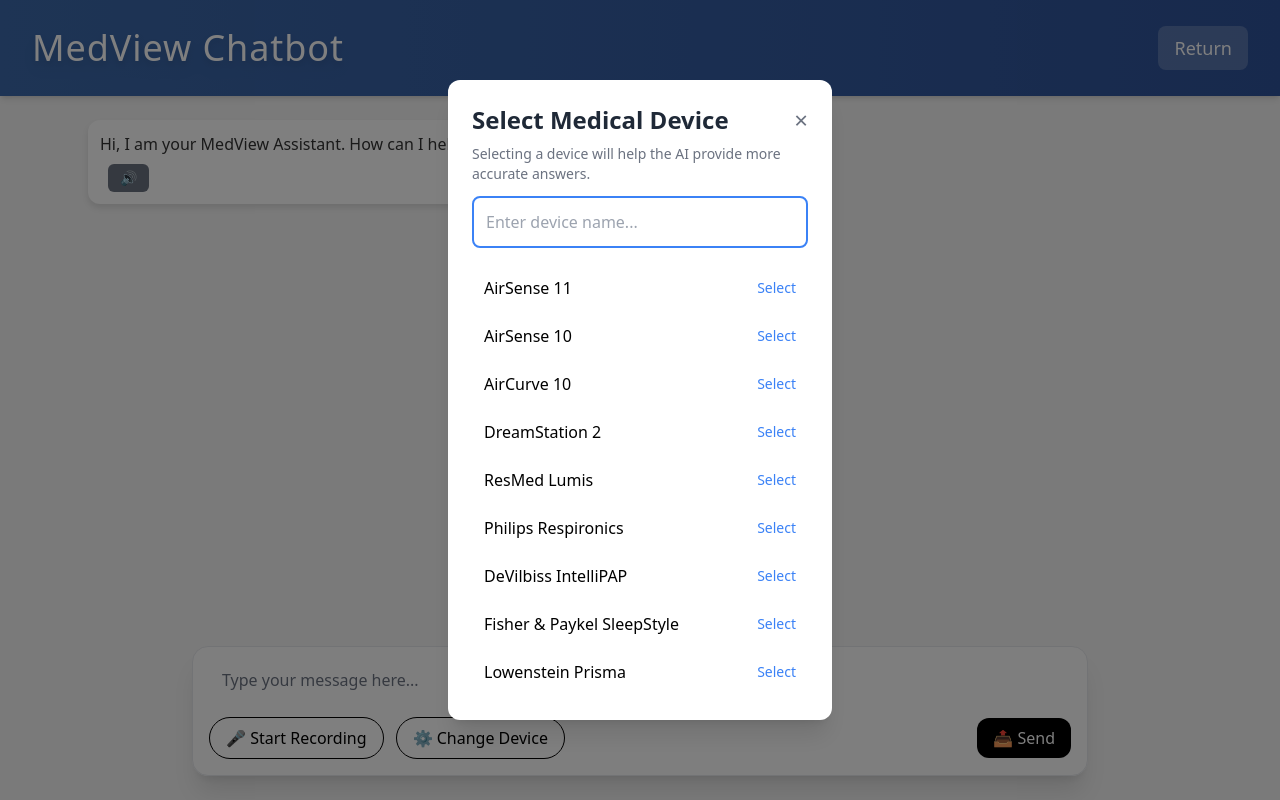
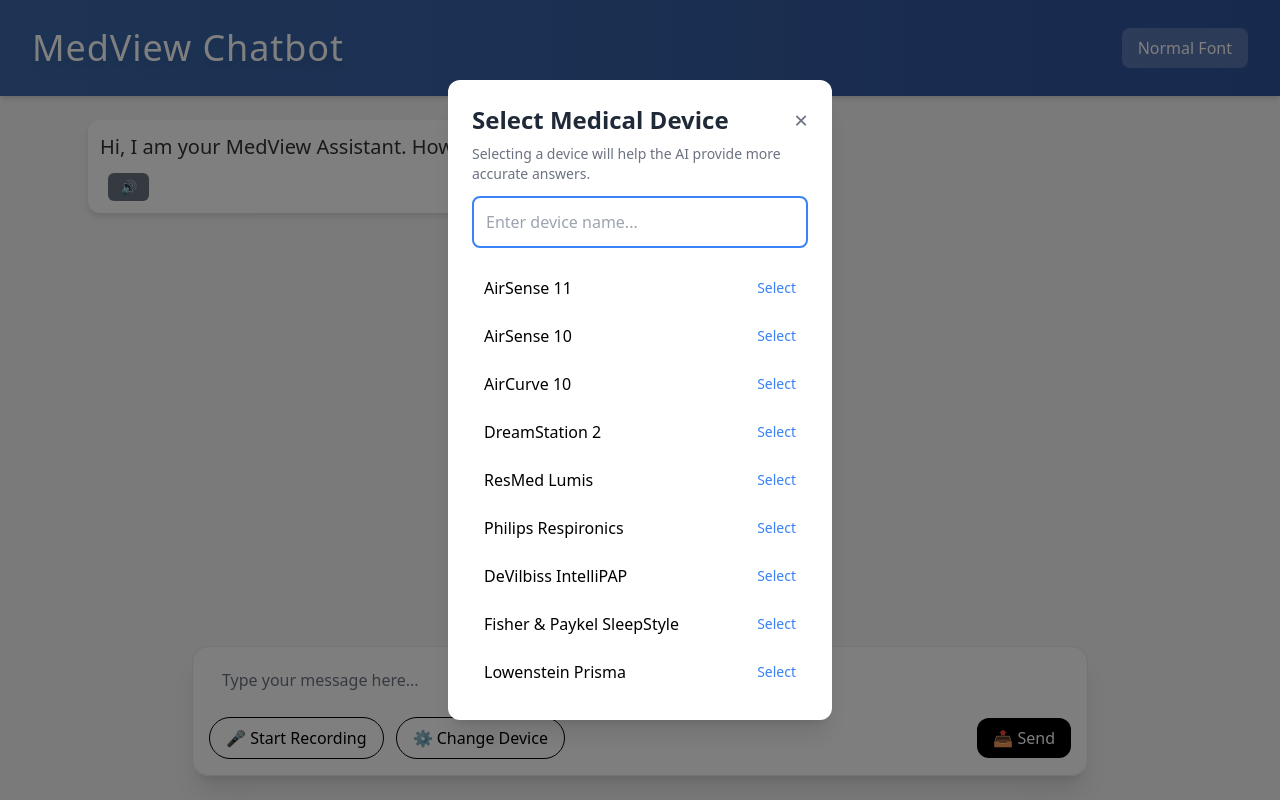
Before and after one commit to david-hp-0726/MedViewAISystem-Frontend, a React (Vite) app: page / in a window 1280 px wide. Built offline with nearby package versions, Linux system fonts and the light colour scheme.

Commit message:
Font size adjustment button and loading icon

```diff
--- a/src/App.tsx
+++ b/src/App.tsx
@@ -32,6 +32,7 @@
   const [filteredDevices, setFilteredDevices] = useState<string[]>([]);
   const [showBubble] = useState(true);
   const [showRecommendations, setShowRecommendations] = useState(true);
+  const [largeFont, setLargeFont] = useState(true);
 
   // Device search functionality
   useEffect(() => {
@@ -86,17 +87,25 @@
             </span>
           )}
         </div>
-        <a
-          className="text-lg font-light bg-white/20 px-4 py-2 rounded-lg hover:bg-white/30 transition-all duration-300"
-          href="https://www.medviewsystems.com/"
-        >
-          Return
-        </a>
+        <div className="flex items-center gap-4">
+          <button
+            onClick={() => setLargeFont((prev) => !prev)}
+            className="text-sm sm:text-base font-light bg-white/20 px-4 py-2 rounded-lg hover:bg-white/30 transition-all duration-300"
+          >
+            {largeFont ? "Normal Font" : "Large Font"}
+          </button>
+          {/* <a
+            className="text-sm sm:text-base font-light bg-white/20 px-4 py-2 rounded-lg hover:bg-white/30 transition-all duration-300"
+            href="https://www.medviewsystems.com/"
+          >
+            Return
+          </a> */}
+        </div>
       </header>
 
       {/* Chat Container */}
       <div className="flex-grow px-16 mb-4 overflow-auto max-sm:px-8">
-        <Chat messages={messages} />
+        <Chat messages={messages} largeFont={largeFont} />
 
         {deviceType && showBubble && (
           <div className="fixed right-20 bottom-44 z-50 flex flex-col gap-2 animate-fade-in">
--- a/src/components/Chat.tsx
+++ b/src/components/Chat.tsx
@@ -7,9 +7,10 @@
 
 interface ChatProps {
   messages: Message[];
+  largeFont?: boolean;
 }
 
-function Chat({ messages }: ChatProps) {
+function Chat({ messages, largeFont }: ChatProps) {
   // Function to read a message aloud
   const readAloud = (text: string) => {
     if ("speechSynthesis" in window) {
@@ -40,9 +41,17 @@
               boxShadow: "0px 4px 6px rgba(0, 0, 0, 0.1)",
               backgroundColor: role === "user" ? "#57AE5B" : "#ffffff",
               color: role === "user" ? "#ffffff" : "#333",
+              fontSize: largeFont ? "1.25rem" : "1rem", // Adjust font size based on prop
             }}
           >
             {/* Render Markdown Content */}
+            {content === "" ? (
+              <div className="flex items-center space-x-2">
+                <div className="w-4 h-4 bg-gray-400 rounded-full animate-bounce" />
+                <div className="w-4 h-4 bg-gray-400 rounded-full animate-bounce delay-100" />
+                <div className="w-4 h-4 bg-gray-400 rounded-full animate-bounce delay-200" />
+              </div>
+            ) : (
               <ReactMarkdown
                 components={{
                   p: ({ ...props }) => (
@@ -89,7 +98,7 @@
                         color: "#fff",
                         padding: "10px",
                         borderRadius: "8px",
-                      overflowX: "auto", // Enables horizontal scrolling for long code blocks
+                        overflowX: "auto",
                         maxWidth: "100%",
                       }}
                       {...props}
@@ -99,6 +108,7 @@
               >
                 {content}
               </ReactMarkdown>
+            )}
 
             {/* Read Aloud Button */}
             <button
```
Lines whose indentation alone changed are shown as unchanged.
